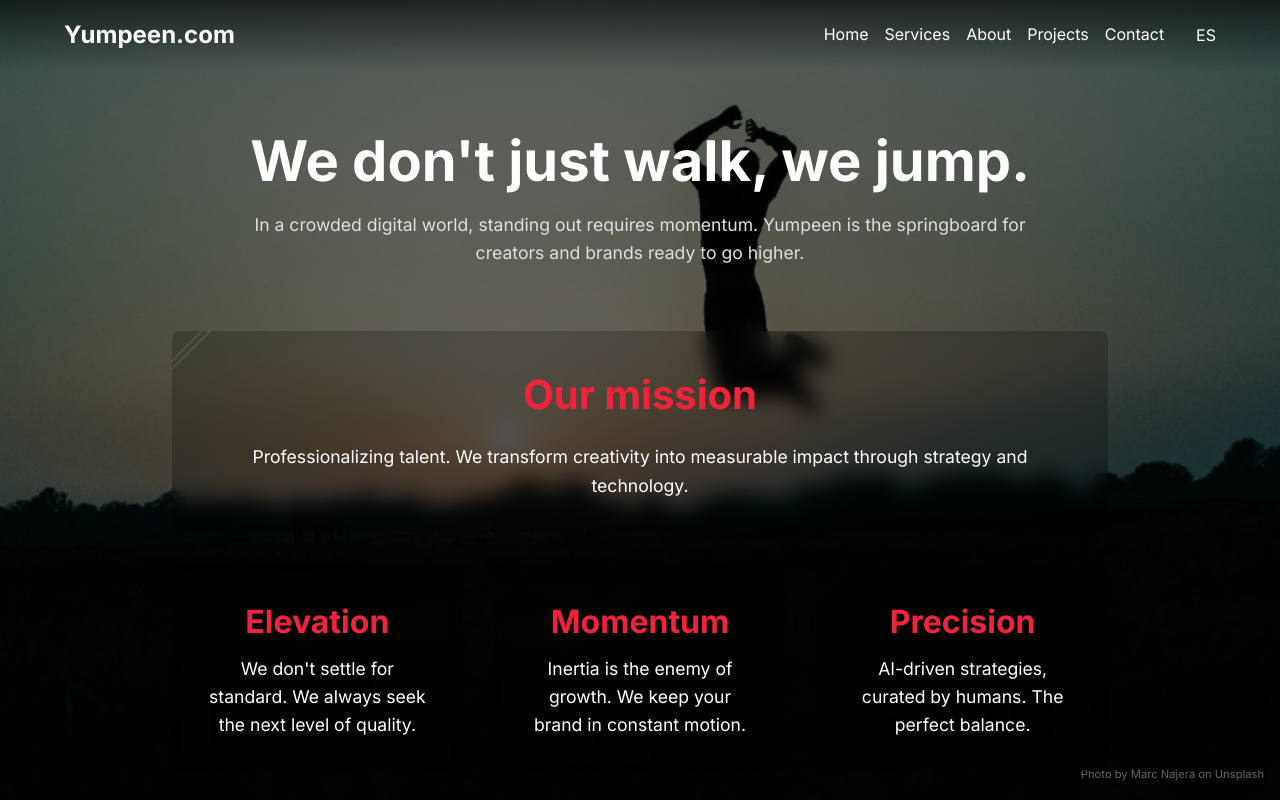
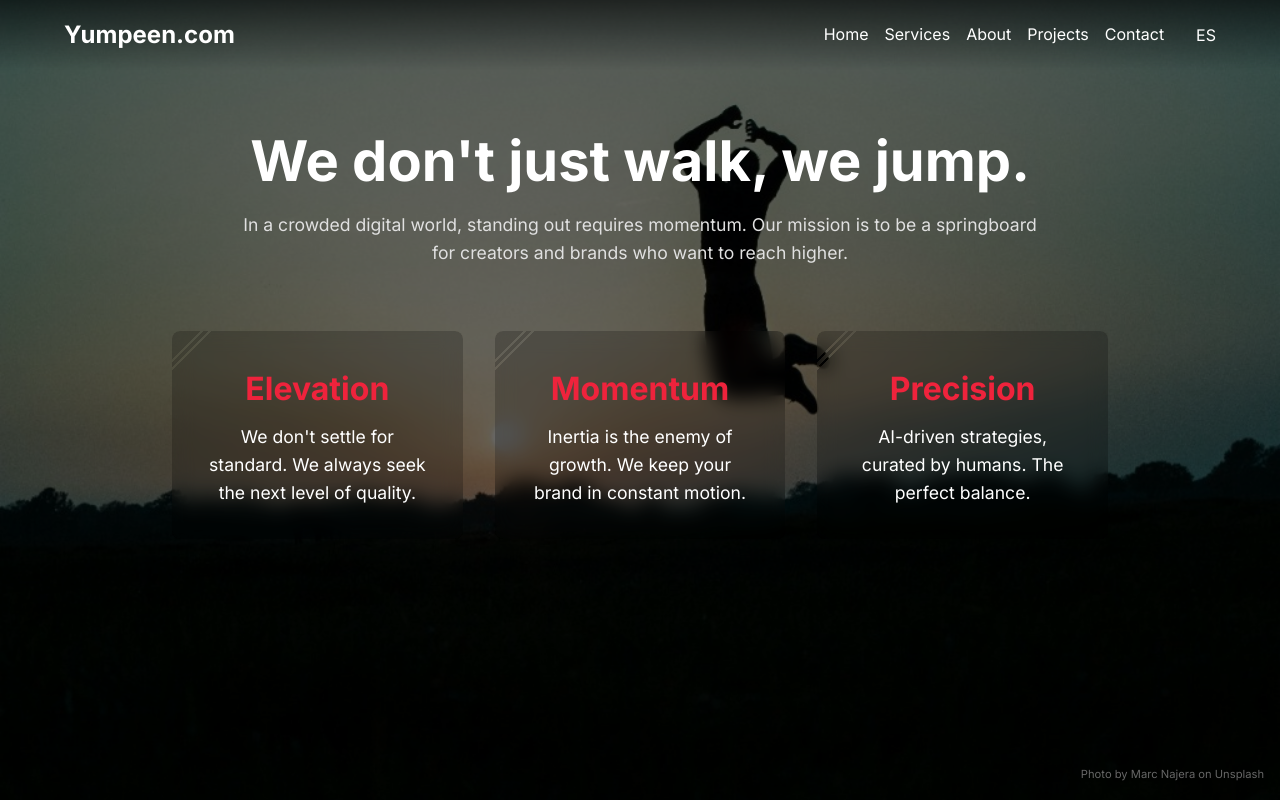
Before and after one commit to carlosdiaztorres/yumpin, a React (Vite) app: page /about in a window 1280 px wide. Shown: the top 800 px of the page. Built offline with nearby package versions, Linux system fonts and the light colour scheme.

Commit message:
Update About subtitle and remove mission section

```diff
--- a/src/locales/en/translation.json
+++ b/src/locales/en/translation.json
@@ -20,11 +20,7 @@
     },
     "about": {
         "title": "We don't just walk, we jump.",
-        "subtitle": "In a crowded digital world, standing out requires momentum. Yumpeen is the springboard for creators and brands ready to go higher.",
-        "mission": {
-            "title": "Our mission",
-            "desc": "Professionalizing talent. We transform creativity into measurable impact through strategy and technology."
-        },
+        "subtitle": "In a crowded digital world, standing out requires momentum. Our mission is to be a springboard for creators and brands who want to reach higher.",
         "values": {
             "elevation": {
                 "title": "Elevation",
--- a/src/locales/es/translation.json
+++ b/src/locales/es/translation.json
@@ -20,11 +20,7 @@
     },
     "about": {
         "title": "No caminamos, saltamos.",
-        "subtitle": "En un mundo digital saturado, destacar requiere impulso. Yumpeen es el trampolín para creadores y marcas listos para llegar más alto.",
-        "mission": {
-            "title": "Nuestra misión",
-            "desc": "Profesionalizar el talento. Transformamos la creatividad en impacto medible mediante estrategia y tecnología."
-        },
+        "subtitle": "En un mundo digital saturado, destacar requiere impulso. Nuestra misión es ser un trampolín para creadores y marcas que quieren llegar más alto.",
         "values": {
             "elevation": {
                 "title": "Elevación",
--- a/src/pages/About.jsx
+++ b/src/pages/About.jsx
@@ -50,16 +50,7 @@ const About = () => {
                     {t('about.subtitle')}
                 </motion.p>
 
-                <motion.div
-                    initial={{ opacity: 0, y: 20 }}
-                    whileInView={{ opacity: 1, y: 0 }}
-                    transition={{ duration: 0.8 }}
-                    viewport={{ once: true }}
-                    style={{ ...containerStyle, textAlign: 'center' }}
-                >
-                    <h2 style={{ color: 'var(--color-primary)', marginBottom: '1rem', fontSize: 'var(--font-size-h2)' }}>{t('about.mission.title')}</h2>
-                    <p style={{ fontSize: 'var(--font-size-body)' }}>{t('about.mission.desc')}</p>
-                </motion.div>
+
 
                 <div style={{ display: 'grid', gridTemplateColumns: 'repeat(auto-fit, minmax(250px, 1fr))', gap: '2rem' }}>
                     {['elevation', 'momentum', 'precision'].map((value, index) => (
```
